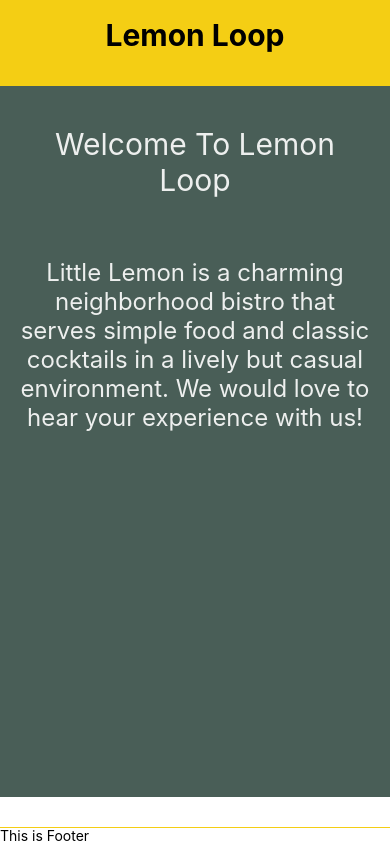
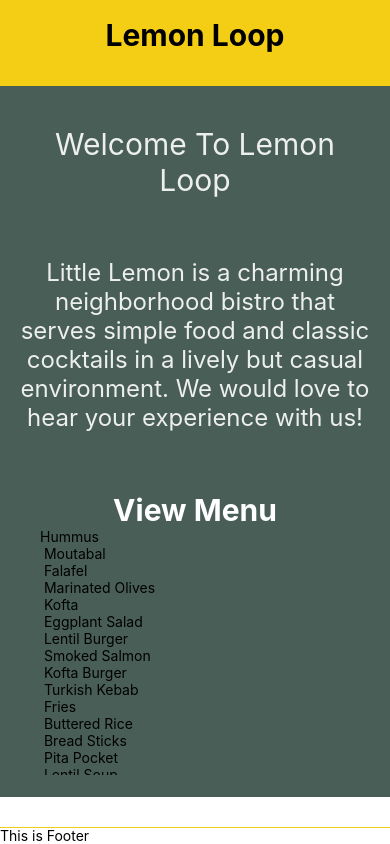
Before and after one commit to 404Bappy/LemonLoopApp, a React Native app: screen / in a window 390 px wide. Built offline with nearby package versions, Linux system fonts and the light colour scheme.

Commit message:
first commit

```diff
--- a/App.tsx
+++ b/App.tsx
@@ -3,6 +3,7 @@
 import {StyleSheet, View} from 'react-native';
 import Footer from './SRC/Components/Footer';
 import Header from './SRC/Components/Header';
+import MenuItems from './SRC/Components/MenuItems';
 import WelcomeScreen from './SRC/Components/WelcomeScreen';
 
 function App() {
@@ -15,6 +16,7 @@
         }}>
         <Header />
         <WelcomeScreen />
+        <MenuItems />
       </View>
       <View>
         <Footer />
@@ -23,24 +25,24 @@
   );
 }
 
-const styles = StyleSheet.create({
-  sectionContainer: {
-    marginTop: 32,
-    paddingHorizontal: 24,
-    backgroundColor: '#495E57',
-  },
-  sectionTitle: {
-    fontSize: 24,
-    fontWeight: '600',
-  },
-  sectionDescription: {
-    marginTop: 8,
-    fontSize: 18,
-    fontWeight: '400',
-  },
-  highlight: {
-    fontWeight: '700',
-  },
-});
+// const styles = StyleSheet.create({
+//   sectionContainer: {
+//     marginTop: 32,
+//     paddingHorizontal: 24,
+//     backgroundColor: '#495E57',
+//   },
+//   sectionTitle: {
+//     fontSize: 24,
+//     fontWeight: '600',
+//   },
+//   sectionDescription: {
+//     marginTop: 8,
+//     fontSize: 18,
+//     fontWeight: '400',
+//   },
+//   highlight: {
+//     fontWeight: '700',
+//   },
+// });
 
 export default App;
--- /dev/null
+++ b/SRC/Components/MenuItems.js
@@ -0,0 +1,27 @@
+import {View, Text, ScrollView} from 'react-native';
+import React from 'react';
+
+export default function MenuItems() {
+  const green = '#495E57';
+  const yellow = '#F4CE14';
+  const menuItemsToDisplay = [
+    'Hummus \n Moutabal \n Falafel \n Marinated Olives \n Kofta \n Eggplant Salad \n Lentil Burger \n Smoked Salmon \n Kofta Burger \n Turkish Kebab \n Fries \n Buttered Rice \n Bread Sticks \n Pita Pocket \n Lentil Soup \n Greek Salad \n Rice Pilaf \n Baklava \n Tartufo \n Tiramisu \n Panna Cotta',
+  ];
+  return (
+    <View style={{flex: 0.75}}>
+      <ScrollView style={{padding: 40, backgroundColor: green}}>
+        <Text
+          style={{
+            fontSize: 30,
+            flexWrap: 'wrap',
+            color: 'white',
+            textAlign: 'center',
+            fontWeight: 'bold',
+          }}>
+          View Menu
+        </Text>
+        <Text>{menuItemsToDisplay[0]}</Text>
+      </ScrollView>
+    </View>
+  );
+}
```
